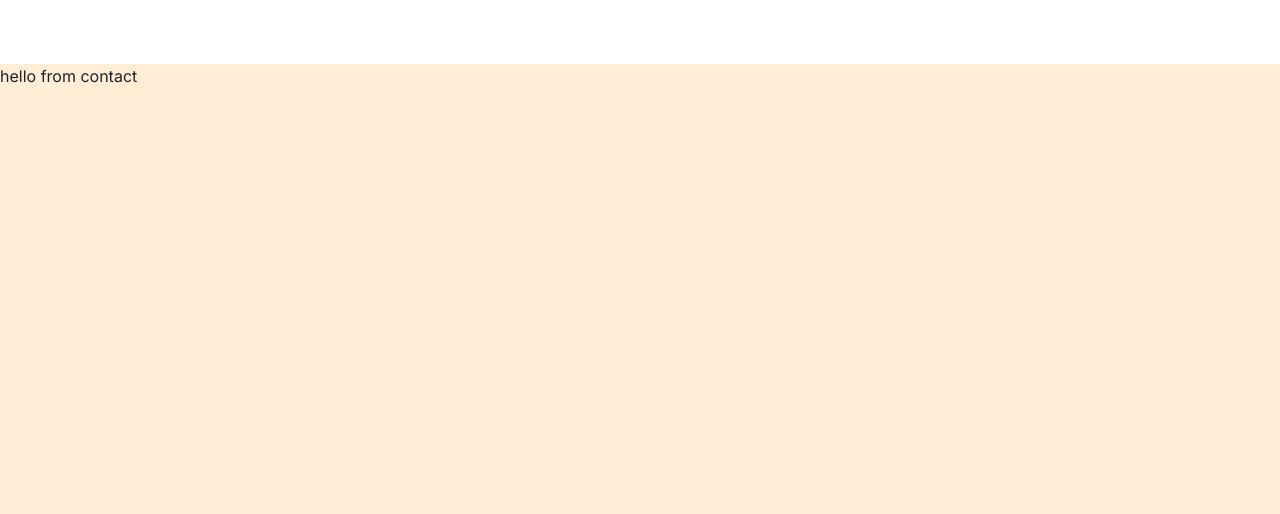
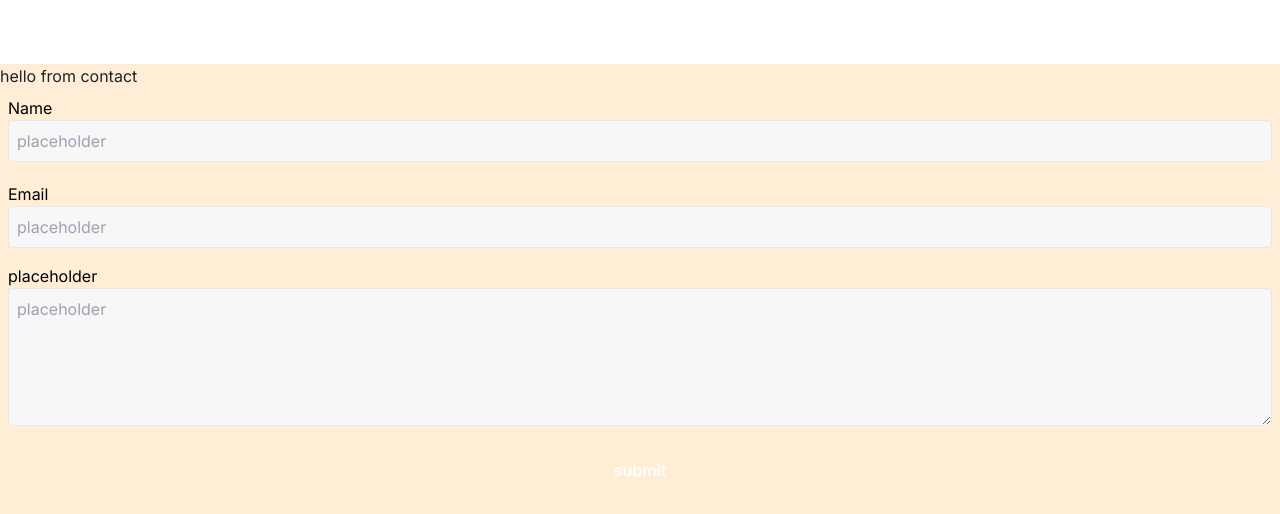
Before and after one commit to jbhall4291/next-portfolio, a Next.js app: page /contact in a window 1280 px wide. Shown: the top 514 px of the page. Built offline with nearby package versions, Linux system fonts and the light colour scheme.

Commit message:
implement basic netlify form

```diff
--- a/src/app/contact/page.js
+++ b/src/app/contact/page.js
@@ -1,9 +1,23 @@
+
 import Image from "next/image";
+import ContactForm from "@/components/ContactForm";
 
 export default function Contact() {
     return (
         <main className=" bg-orange-100  min-h-[calc(100vh-64px)]" >
             hello from contact
+
+
+
+            <ContactForm />
+
+
+
+
+
+
+
+
 
 
 
--- /dev/null
+++ b/src/components/ContactForm.js
@@ -0,0 +1,185 @@
+'use client';
+
+import { useState } from 'react';
+
+
+function ContactForm() {
+
+
+    const [formData, setFormData] = useState({
+        name: '',
+        email: '',
+        message: '',
+        visaType: ''
+    });
+
+    const [errors, setErrors] = useState({
+        name: '',
+        email: '',
+        message: '',
+        visaType: ''
+    });
+
+    const [formSubmitted, setFormSubmitted] = useState(false);
+
+    const encode = (data) => {
+        return Object.keys(data)
+            .map((key) => encodeURIComponent(key) + '=' + encodeURIComponent(data[key]))
+            .join('&');
+    };
+
+
+
+    const handleSubmit = (e) => {
+        e.preventDefault();
+
+        // Perform form validation
+        const validationErrors = {};
+
+        if (formData.name.trim() === '') {
+            validationErrors.name = "invalid";
+        }
+
+        const emailRegex = /^[^\s@]+@[^\s@]+\.[^\s@]+$/;
+        if (formData.email.trim() === '' || !emailRegex.test(formData.email)) {
+            validationErrors.email = "invalid";
+        }
+
+
+
+        if (formData.message.trim() === '') {
+            validationErrors.message = "invalid";
+        }
+
+        // Set errors or submit the form
+        if (Object.keys(validationErrors).length > 0) {
+            setErrors(validationErrors);
+        } else {
+            // Proceed with form submission
+            fetch('/__forms.html', {
+                method: 'POST',
+                headers: { 'Content-Type': 'application/x-www-form-urlencoded' },
+                body: encode({
+                    'form-name': 'consultation',
+                    'subject': 'Testing subject!',
+                    ...formData
+                }),
+            })
+                .then(() => setFormSubmitted(true))
+                .catch((error) => alert(error));
+        }
+    };
+
+    const handleChange = (e) => {
+        setFormData({
+            ...formData,
+            [e.target.name]: e.target.value,
+        });
+    };
+
+    const handleBlur = (e) => {
+        const { name, value } = e.target;
+        let error = '';
+
+        if (value.trim() === '') {
+            error = "generic invalid"
+        } else if (name === 'email') {
+            const emailRegex = /^[^\s@]+@[^\s@]+\.[^\s@]+$/;
+            if (!emailRegex.test(value)) {
+                error = "email invalid"
+
+            }
+        }
+
+        setErrors({
+            ...errors,
+            [name]: error,
+        });
+    };
+
+    const { name, email, visaType, message } = formData;
+
+    return (
+        <div className="flex flex-col gap-y-1.5 w-full mx-auto  items-center p-2 px-2 text-black font-customSans ">
+            {formSubmitted ? (
+                <div className=" flex flex-col gap-y-3 text-center  justify-center  border-black border-[5px] p-8 -lg ">
+                    <h2>thanks, {formData.name}.</h2>
+                    <p className="max-w-2xl   mx-auto  font-light text-black text-base  md:text-lg   font-customSans">
+                        success sub message
+                    </p>
+                </div>
+            ) : (
+                <div className="text-left w-full">
+                    <div className=" mx-auto text-center flex flex-col gap-y-1.5">
+                        {/* <h1 className="text-2xl">{t("Consultation_ContactForm.heading").toUpperCase()} </h1> */}
+                        {/* <p>{t("Consultation_ContactForm.subheading")}</p> */}
+                    </div>
+                    <form onSubmit={handleSubmit} className="flex flex-col gap-y-4">
+                        <div>
+                            <p>
+                                <label>Name</label>
+                            </p>
+                            <input
+                                className="bg-[#f7f7f7] border rounded border-solid w-full border-offBlack p-2   focus:outline focus:outline-highlight focus:border-highlight -lg"
+                                type="text"
+                                name="name"
+                                value={name}
+                                onChange={handleChange}
+                                onBlur={handleBlur}
+                                placeholder="placeholder"
+                            />
+                            <div className="h-1">
+                                {errors.name && <p className="text-red-500 text-xs">{errors.name}</p>}
+                            </div>
+                        </div>
+
+                        <div>
+                            <p>
+                                <label>Email</label>
+                            </p>
+                            <input
+                                className="bg-[#f7f7f7] border rounded border-solid w-full border-offBlack p-2 focus:outline focus:outline-highlight focus:border-highlight -lg"
+                                type="text"
+                                name="email"
+                                value={email}
+                                onChange={handleChange}
+                                onBlur={handleBlur}
+                                placeholder="placeholder"
+                            />
+                            <div className="h1">
+                                {errors.email && <p className="text-red-500 text-xs">{errors.email}</p>}
+                            </div>
+                        </div>
+
+
+                        <div>
+                            <p>
+                                <label>placeholder</label>
+                            </p>
+                            <textarea
+                                className="bg-[#f7f7f7] border rounded  border-solid w-full  block border-offBlack p-2  focus:outline focus:outline-highlight focus:border-highlight -lg"
+                                name="message"
+                                rows="5"
+                                value={message}
+                                onChange={handleChange}
+                                onBlur={handleBlur}
+                                placeholder="placeholder"
+                            />
+                            <div className="h-1">
+                                {errors.message && <p className="text-red-500 text-xs">{errors.message}</p>}
+                            </div>
+                        </div>
+                        <button
+                            type="submit"
+                            className="px-5 py-3 flex flex-row justify-center items-center gap-x-2 bg-highlight hover:bg-highlight-dark rounded text-base font-semibold text-white w-full transition ease-in-out duration-[300ms]"
+                        >
+                            submit
+                        </button>
+                    </form>
+                </div>
+            )}
+        </div>
+    );
+}
+
+export default ContactForm;
```
Also changed, not shown: public/__forms.html (added, +11 -0 lines).
